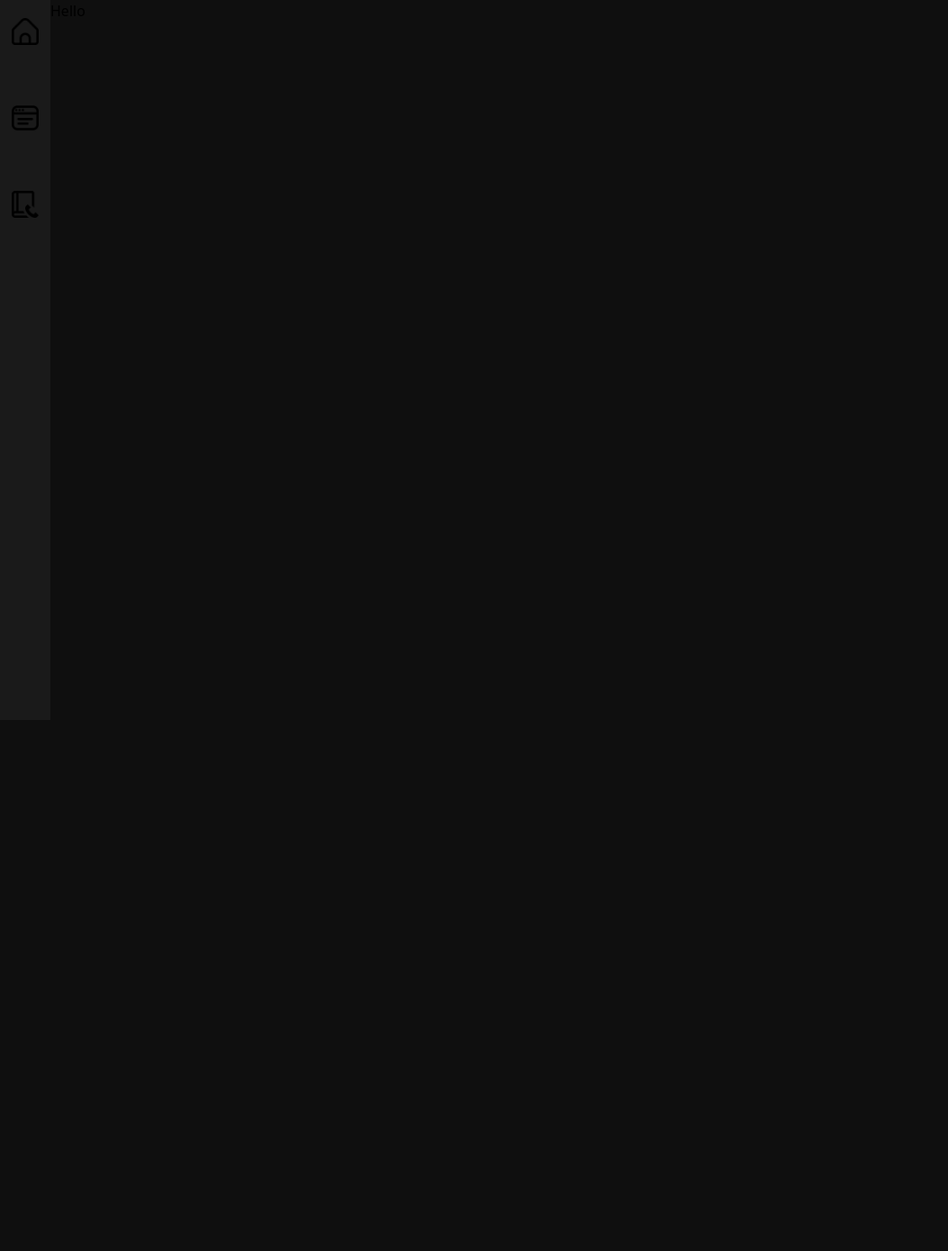
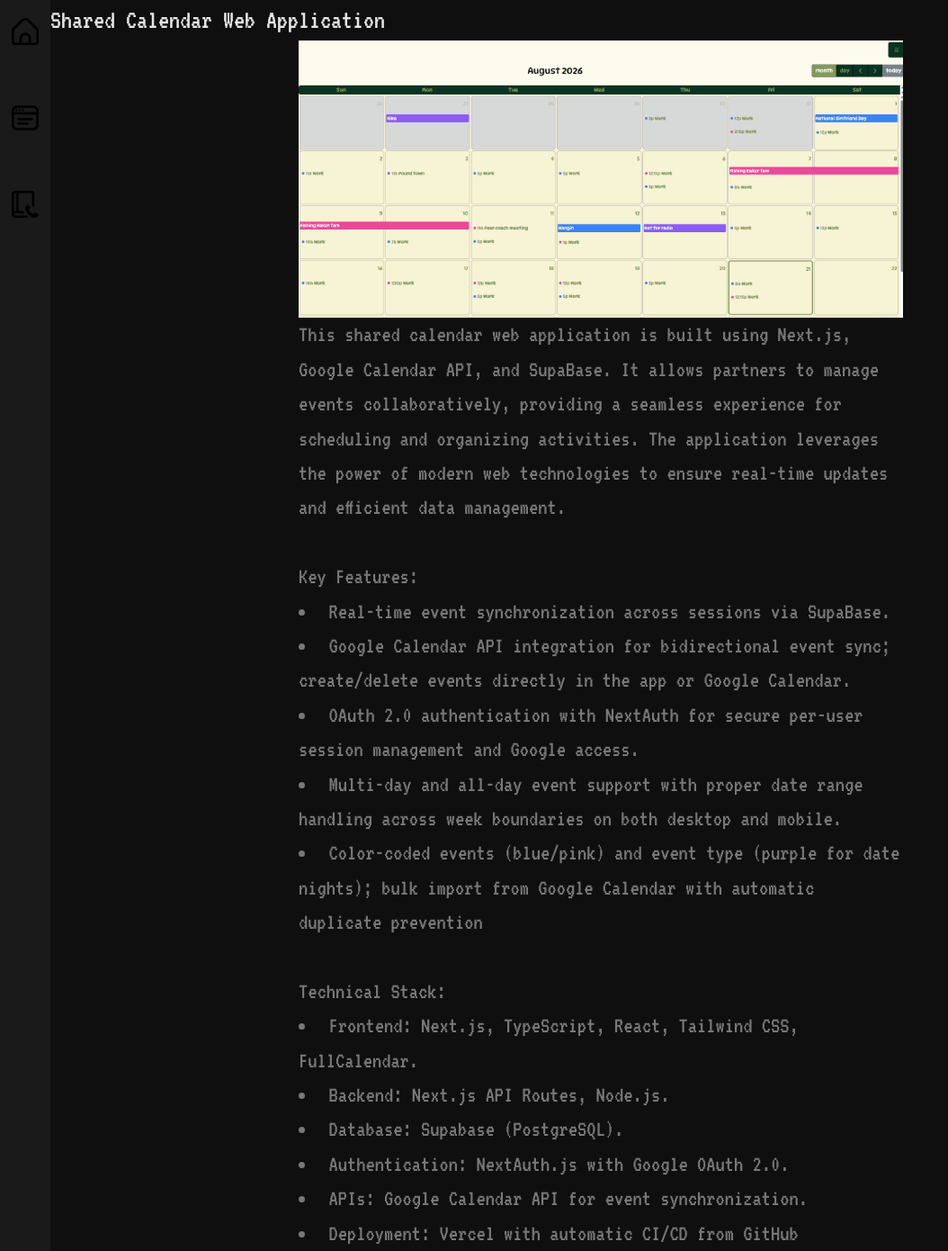
Before and after one commit to Emmanuel-Ceja/portfolio, a Next.js app: page /portfolio/shared-calendar in a window 1280 px wide. Shown: the whole page at 90% size, without its empty margins (0-1054 px from the left). Before the commit the page ends 800 px from the top, so only its background shows below. Built offline with nearby package versions, Linux system fonts and the light colour scheme.

Commit message:
added Shared Calendar Project

```diff
--- a/app/contact/page.tsx
+++ b/app/contact/page.tsx
@@ -58,8 +58,6 @@ export default function Contact() {
                         Emmanuel-Ceja
                     </Link>
                 </div>
-
-
             </div>
         </div>
 
--- a/app/portfolio/page.tsx
+++ b/app/portfolio/page.tsx
@@ -52,12 +52,15 @@ export default function Portfolio() {
                 </Link>
 
                 {/* Shared Calendar */}
-                <div className= "flex flex-col items-center border-2 border-[#e5e5e5] rounded-lg p-4 h-full">
-                    <p className="text-[#e5e5e5] text-center"> Shared Calendar</p>
-                    <div className="relative w-full h-48 mb-4 flex items-center justify-center">
-                        <Image src={`${basePath}/images/workinprogress.jpg`} alt="Work in Progress" width={180} height={100}/>
+                <Link href="/portfolio/shared-calendar">
+                    <div className= "flex flex-col items-center border-2 border-[#e5e5e5] rounded-lg p-4 h-full">
+                        <p className="text-[#e5e5e5] text-center"> Shared Calendar</p>
+                        <div className="relative w-full h-48 mb-4 flex items-center justify-center">
+                            <Image src={`${basePath}/images/SharedCalendar.png`} alt="Work in Progress" width={400} height={100}/>
+                        </div>
+                        <p className="text-[#787878] text-center"> A shared calendar web application that allows partners to manage events collaboratively.</p>
                     </div>
-                </div>
+                </Link>
             </div>
         </div>
     )
--- a/app/portfolio/shared-calendar/page.tsx
+++ b/app/portfolio/shared-calendar/page.tsx
@@ -1,7 +1,51 @@
-export default function PageName() {
-  return (
-    <main>
-      <h1>Hello</h1>
-    </main>
-  );
+import { VT323 } from "next/font/google";
+import Image from "next/image";
+
+const vt323 = VT323({
+  subsets: ["latin"],
+  weight: "400",
+});
+
+export default function SharedCalendar() {
+    const basePath = process.env.NEXT_PUBLIC_BASE_PATH || '';
+    return (
+        <div className={vt323.className}>
+            <div className= "flex items-start justify-start">
+                <h1 className="text-[#e5e5e5]" style={{ fontSize: "clamp(30px, 2vw, 50px)" }}>Shared Calendar Web Application</h1>
+            </div>
+            <div className= "flex flex-col items-center max-w-2xl mx-auto">
+                <Image src={`${basePath}/gif/sharedCalendar.gif`} alt="Shared Calendar GIF" width={800} height={150}/>
+                <p className= "text-[#787878]" style= {{ fontSize: "clamp(16px, 2vw, 30px)" }}>
+                    This shared calendar web application is built using Next.js, Google Calendar API, and SupaBase. It allows partners to manage events collaboratively,
+                    providing a seamless experience for scheduling and organizing activities. The application leverages the power of modern web technologies to ensure
+                    real-time updates and efficient data management.
+                    <br></br>
+                    <br></br>
+                    Key Features:
+                    <br></br>
+                </p>
+                <ul className="list-disc list-inside text-[#787878]" style= {{ fontSize: "clamp(16px, 2vw, 30px)" }}>
+                    <li>Real-time event synchronization across sessions via SupaBase.</li>
+                    <li>Google Calendar API integration for bidirectional event sync; create/delete events directly in the app or Google Calendar.</li>
+                    <li>OAuth 2.0 authentication with NextAuth for secure per-user session management and Google access.</li>
+                    <li>Multi-day and all-day event support with proper date range handling across week boundaries on both desktop and mobile.</li>
+                    <li>Color-coded events (blue/pink) and event type (purple for date nights); bulk import from Google Calendar with automatic duplicate prevention</li>
+                </ul>
+                <p className= "text-[#787878] text-left w-full" style= {{ fontSize: "clamp(16px, 2vw, 30px)" }}>
+                    <br></br>
+                    Technical Stack:
+                    <br></br>
+                </p>
+                <ul className="list-disc list-inside text-[#787878]" style= {{ fontSize: "clamp(16px, 2vw, 30px)" }}>
+                    <li>Frontend: Next.js, TypeScript, React, Tailwind CSS, FullCalendar.</li>
+                    <li>Backend: Next.js API Routes, Node.js.</li>
+                    <li>Database: Supabase (PostgreSQL).</li>
+                    <li>Authentication: NextAuth.js with Google OAuth 2.0.</li>
+                    <li>APIs: Google Calendar API for event synchronization.</li>
+                    <li>Deployment: Vercel with automatic CI/CD from GitHub</li>
+                </ul>
+            </div>
+
+        </div>
+    );
 }
--- a/next.config.ts
+++ b/next.config.ts
@@ -1,6 +1,6 @@
 import type { NextConfig } from "next";
 
-const isProd = process.env.NODE_ENV === "production";
+const isProd = process.env.NODE_ENV === 'production';
 
 const nextConfig: NextConfig = {
   output: "export",
```
Also changed, not shown: public/gif/sharedCalendar.gif (added), public/images/SharedCalendar.png (added).
